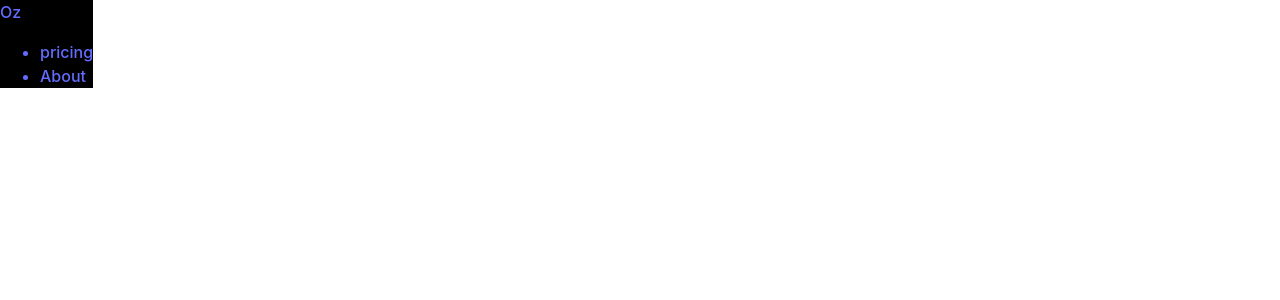
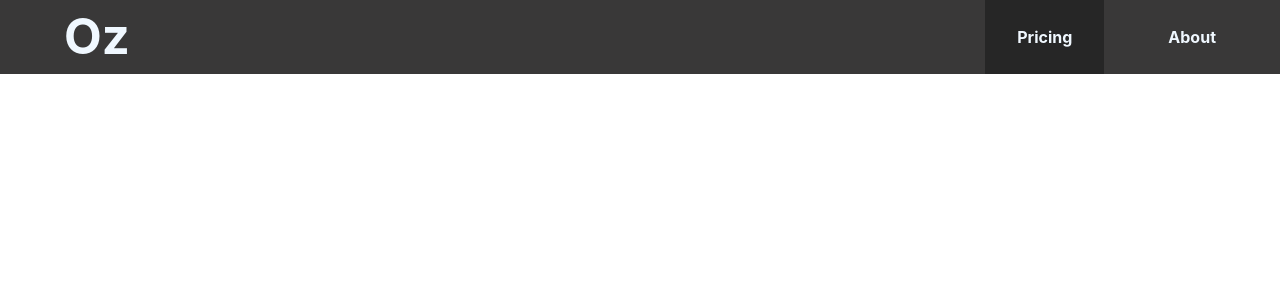
Before and after one commit to Victor-Oz/novel-experience, a React (Vite) app: page / in a window 1280 px wide. Shown: the top 300 px of the page. Built offline with nearby package versions, Linux system fonts and the light colour scheme.

Commit message:
added pages

```diff
--- a/index.html
+++ b/index.html
@@ -2,12 +2,14 @@
 <html lang="en">
   <head>
     <meta charset="UTF-8" />
-    <link rel="icon" type="image/svg+xml" href="/vite.svg" />
     <meta name="viewport" content="width=device-width, initial-scale=1.0" />
-    <title>Vite + React</title>
+    <meta http-equiv="X-UA-Compatible" content="ie=edge" />
+    <link rel="stylesheet" href="src/App.css" />
+    <title>Sit out</title>
   </head>
+
   <body>
-    <div id="root"></div>
-    <script type="module" src="/src/main.jsx"></script>
+    <div id="root">not rendered</div>
+    <script type="module" src="src/main.jsx"></script>
   </body>
 </html>
--- /dev/null
+++ b/src/About.jsx
@@ -0,0 +1,5 @@
+export default function About(){
+    return <h1>
+       About
+    </h1>
+}
--- a/src/App.css
+++ b/src/App.css
@@ -9,10 +9,54 @@
 
 body {
   margin: 0;
+
   margin: red 20px solid;
 }
+.title{
+  font-size: 49px;
+}
+.nav {
+  background-color: rgb(57, 56, 56);
+  color: aliceblue;
+  display: flex;
+  justify-content: space-between;
+  align-items: stretch;
+  gap: 2rem;
+  padding: 0 2rem;
+}
 
-nav {
-  background-color: rgb(0, 0, 0);
-  color: aliceblue;
+.nav ul {
+
+  margin: 0;
+  list-style: none;
+  display: flex;
+  justify-content: space-between;
+  align-items: stretch;
+  gap: 2rem;
+  height: 100;
+  color: inherit;
+
 }
+
+.nav a {
+  padding:0 2rem;
+  margin: 0;
+  color: inherit;
+  display: flex;
+  height: 100%;
+  align-items: center;
+  text-decoration: none;
+
+  font-weight: bold;
+}
+nav li.active {
+  background-color: rgb(38, 38, 38);
+}
+
+.nav li:hover {
+  background-color: rgb(146, 0, 0);
+}
+
+.container{
+  text-align: center;
+}
--- a/src/App.jsx
+++ b/src/App.jsx
@@ -1,13 +1,27 @@
 /** @format */
-
 import { useState } from "react";
-import "./App.css";
-import NavBar from "./NavBAr";
+import NavBar from "./NavBar";
+import Pricing from "./Pricing";
+import Home from "./Home";
+import About from "./About";
 
 function App() {
+  let component;
+  switch (window.location.pathname) {
+    case "/Home":
+      component = <Home />;
+      break;
+    case "/Pricing":
+      component = <Pricing />;
+      break;
+    case "/About":
+      component = <About />;
+      break;
+  }
   return (
     <div className='App'>
-    <NavBar/>
+      <NavBar />
+      <div className='container'>{component}</div>
     </div>
   );
 }
--- /dev/null
+++ b/src/Home.jsx
@@ -0,0 +1,5 @@
+export default function Home(){
+    return <h1>
+       Home
+    </h1>
+}
--- a/src/NavBar.jsx
+++ b/src/NavBar.jsx
@@ -3,15 +3,15 @@
 export default function NavBar() {
   return (
     <nav className="nav">
-      <a href='/' className='title'>
+      <a href='/Home' className='title'>
         Oz
       </a>
       <ul className='menu'>
-        <li>
-          <a href='/'>pricing</a>
+        <li className="active">
+          <a href='/Pricing'>Pricing</a>
         </li>
         <li>
-          <a href='/'>About</a>
+          <a href='/About'>About</a>
         </li>
       </ul>
     </nav>
--- /dev/null
+++ b/src/Pricing.jsx
@@ -0,0 +1,5 @@
+export default function Pricing(){
+    return <h1>
+        Pricing
+    </h1>
+}
--- a/src/index.css
+++ b/src/index.css
@@ -14,45 +14,6 @@
   -webkit-text-size-adjust: 100%;
 }
 
-a ,li {
-  font-weight: 500;
-  color: #646cff;
-  text-decoration: inherit;
-}
-a:hover {
-  color: #535bf2;
-}
-
-body {
-  margin: 0;
-  display: flex;
-  min-width: 320px;
-  min-height: 100vh;
-}
-
-h1 {
-  font-size: 3.2em;
-  line-height: 1.1;
-}
-
-button {
-  border-radius: 8px;
-  border: 1px solid transparent;
-  padding: 0.6em 1.2em;
-  font-size: 1em;
-  font-weight: 500;
-  font-family: inherit;
-  background-color: #1a1a1a;
-  cursor: pointer;
-  transition: border-color 0.25s;
-}
-button:hover {
-  border-color: #646cff;
-}
-button:focus,
-button:focus-visible {
-  outline: 4px auto -webkit-focus-ring-color;
-}
 
 @media (prefers-color-scheme: light) {
   :root {
```
